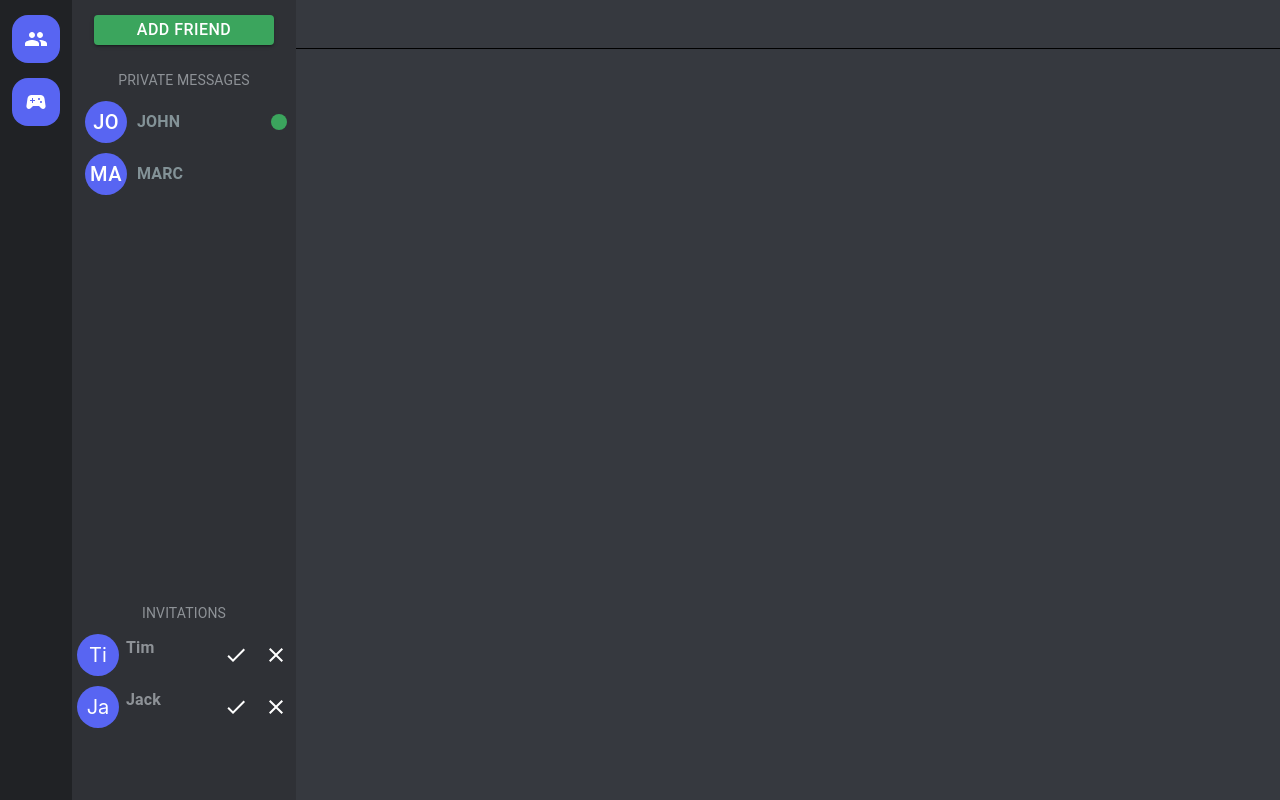
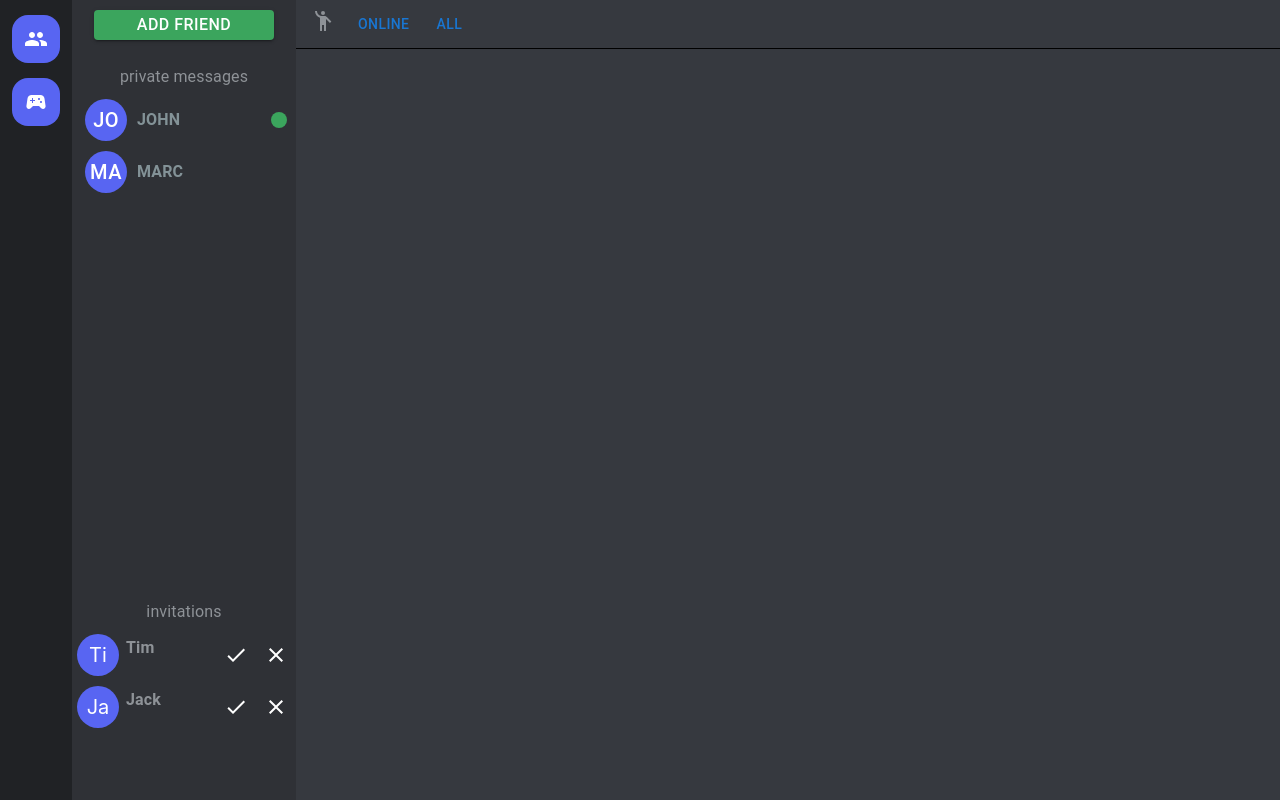
Before and after one commit to Jxiang2/xcord-client, a React (Create React App) app: page /dashboard in a window 1280 px wide. Built offline with nearby package versions, Linux system fonts and the light colour scheme.

Commit message:
update dashboard uis

```diff
--- a/src/pages/DashBoard/DashboardPageFriendsSidebar/AddFriend/AddFriendButton.tsx
+++ b/src/pages/DashBoard/DashboardPageFriendsSidebar/AddFriend/AddFriendButton.tsx
@@ -3,7 +3,7 @@ import CustomPrimaryButton from "../../../../components/CustomPrimaryButton";
 import AddFriendDialog from "./AddFriendDialog";
 
 const additionalStyles = {
-  margin: "15px 5px",
+  margin: "10px 5px",
   width: "80%",
   height: "30px",
   backgroundColor: "#3ba55d"
--- a/src/pages/DashBoard/DashboardPageFriendsSidebar/DashboardPageFriendsSidebar.tsx
+++ b/src/pages/DashBoard/DashboardPageFriendsSidebar/DashboardPageFriendsSidebar.tsx
@@ -18,24 +18,14 @@ const DashboardPageFriendsSidebar = () => {
     <MainContainer>
       <AddFriendButton/>
 
-      <Typography sx={{
-        textTransform: "uppercase",
-        color: "#8e9297",
-        fontSize: "14px",
-        marginTop: "10px"
-      }}>
-        Private messages
+      <Typography sx={{color: "#8e9297", marginTop: "15px"}}>
+        private messages
       </Typography>
 
       <FriendList/>
 
-      <Typography sx={{
-        textTransform: "uppercase",
-        color: "#8e9297",
-        fontSize: "14px",
-        marginTop: "10px"
-      }}>
-        Invitations
+      <Typography sx={{color: "#8e9297", marginTop: "15px"}}>
+        invitations
       </Typography>
 
       <PendingInvitationList/>
--- a/src/pages/DashBoard/DashboardPageNavbar/DashboardPageNavbar.tsx
+++ b/src/pages/DashBoard/DashboardPageNavbar/DashboardPageNavbar.tsx
@@ -1,5 +1,6 @@
 import React from 'react';
-import {styled} from "@mui/material";
+import {Button, styled, Typography} from "@mui/material";
+import EmojiPeopleIcon from '@mui/icons-material/EmojiPeople';
 
 const MainContainer = styled("div")({
   position: "absolute",
@@ -11,13 +12,17 @@ const MainContainer = styled("div")({
   width: "calc(100% - 326px)",
   display: "flex",
   alignItems: "center",
-  justifyContent: "space-between",
   padding: "0 15px",
 });
 
 const DashboardPageNavbar = () => {
   return (
     <MainContainer>
+      <Typography sx={{marginRight: "15px", color: "#8e9297"}}><EmojiPeopleIcon/></Typography>
+
+      <Button>Online</Button>
+
+      <Button>All</Button>
     </MainContainer>
   );
 };
--- a/src/pages/DashBoard/DashboardPageSidebar/DashboardPageSidebar.tsx
+++ b/src/pages/DashBoard/DashboardPageSidebar/DashboardPageSidebar.tsx
@@ -11,7 +11,6 @@ const MainContainer = styled("div")({
   alignItems: "center",
   backgroundColor: "#202225",
 });
-
 
 const DashboardPageSidebar = () => {
   return (
```
Also changed, not shown: src/pages/DashBoard/DashboardPageFriendsSidebar/Invitations/PendingInvitationItem.tsx (+4 -10 lines).
